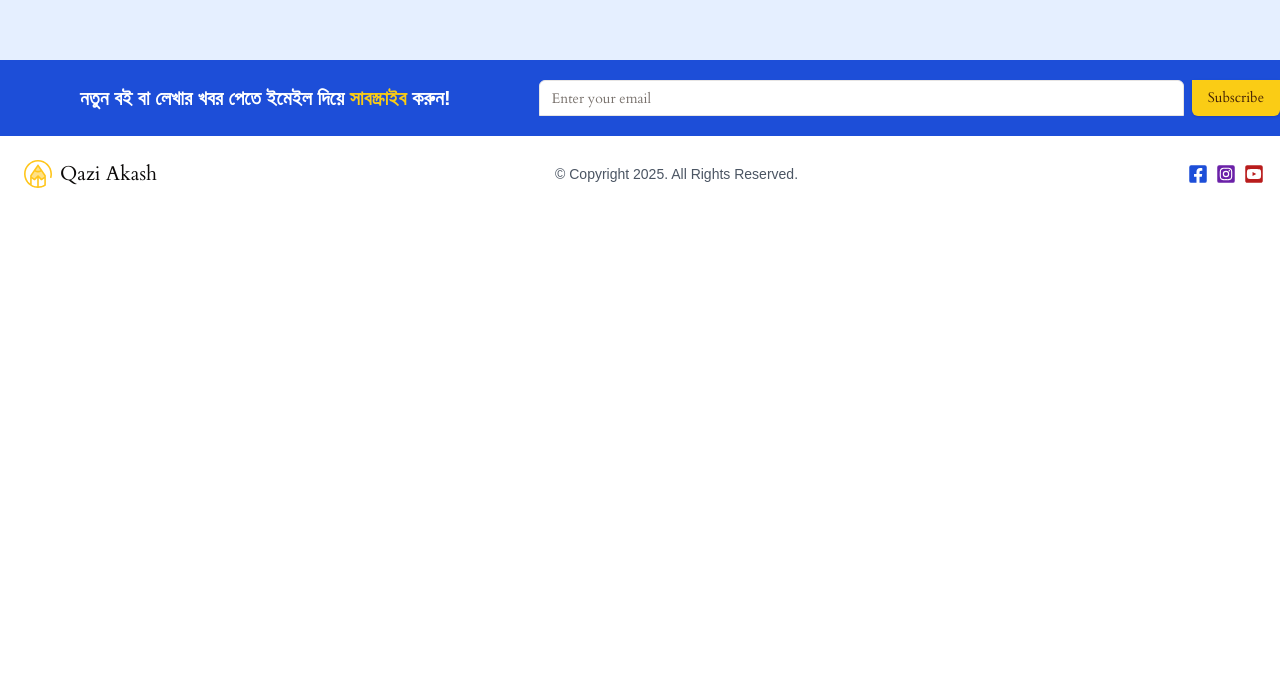
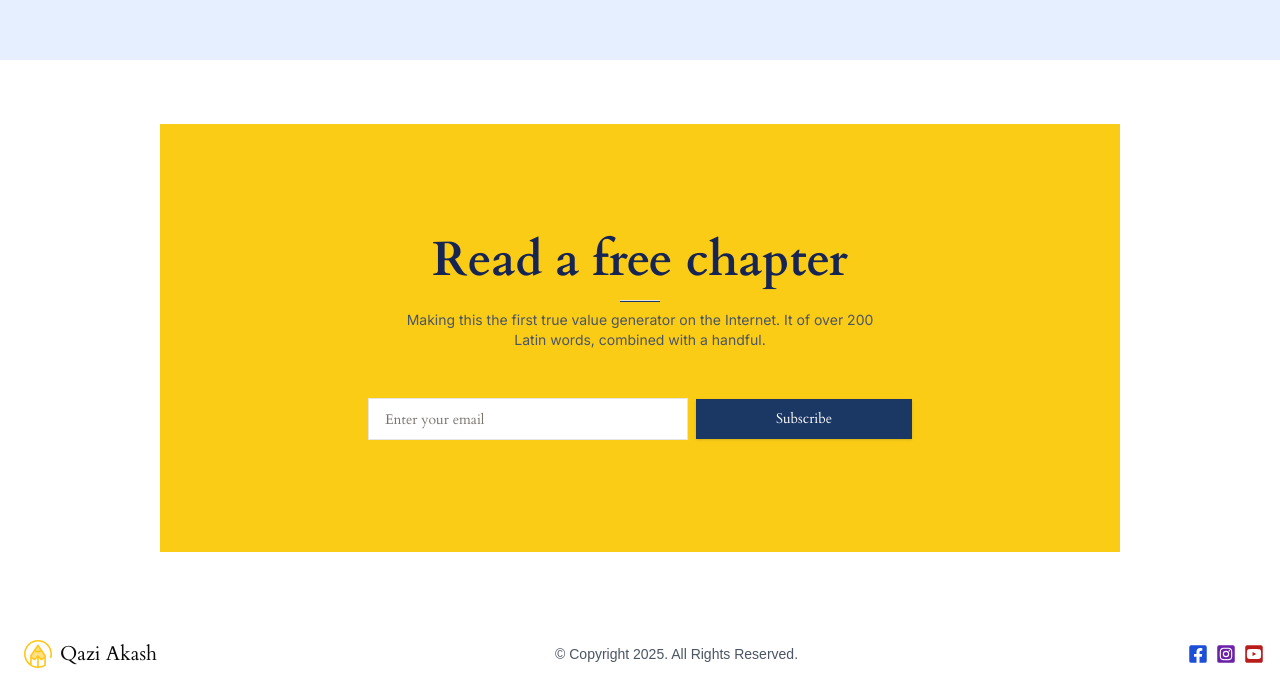
Before and after one commit to AbdullahAlMaksud/qaziakash, a Next.js app: page / in a window 1280 px wide. Shown: the part 2862-3554 px from the top of the page. Before the commit the page ends 3074 px from the top, so only its background shows below. Built offline with nearby package versions, Linux system fonts and the light colour scheme; no server answers; a web font is replaced by a local one.

Commit message:
update: newsletter section of homepage UI

```diff
--- a/src/pages/home/newsletter/newsletter.jsx
+++ b/src/pages/home/newsletter/newsletter.jsx
@@ -3,19 +3,27 @@ import { Input } from "@/components/ui/input";
 
 const Newsletter = () => {
   return (
-    <section className="bg-blue-700 text-white  font-english">
-      <div className="w-11/12 mx-auto md:container py-5 flex lg:items-center flex-col lg:flex-row gap-2">
-        <h2 className="text-xl px-3 text-center lg:px-20 font-bold font-bangla">
-          নতুন বই বা লেখার খবর পেতে ইমেইল দিয়ে{" "}
-          <span className="text-primary">সাবস্ক্রাইব</span> করুন!
-        </h2>
+    <section className="font-english">
+      <div className="w-9/12 bg-primary my-16 py-28 mx-auto flex lg:items-center flex-col gap-2">
+        <div className="flex flex-col items-center">
+          <h2 className="mb-4 text-5xl font-bold text-blue-950">
+            Read a free chapter
+          </h2>
+          <hr className="w-10 h-0.5 bg-deepblue mb-2" />
+          <p className="w-2/3 text-center text-gray-600 font-inter text-sm">
+            Making this the first true value generator on the Internet. It of
+            over 200 Latin words, combined with a handful.
+          </p>
+        </div>
 
-        <div className="flex lg:flex-1 lg:flex-row lg:gap-2 flex-col border border-primary lg:border-0 rounded-b rounded-t">
+        <div className="flex items-center gap-2 mt-10">
           <Input
-            className="bg-white rounded-b-none placeholder:font-english shadow-none"
+            className="bg-white rounded-none px-4 py-5 w-80 placeholder:font-english shadow-none"
             placeholder="Enter your email"
           />
-          <Button className="rounded-t-none">Subscribe</Button>
+          <Button className="rounded-none px-20 py-5 bg-deepblue text-white hover:bg-primary-foreground">
+            Subscribe
+          </Button>
         </div>
       </div>
     </section>
```
